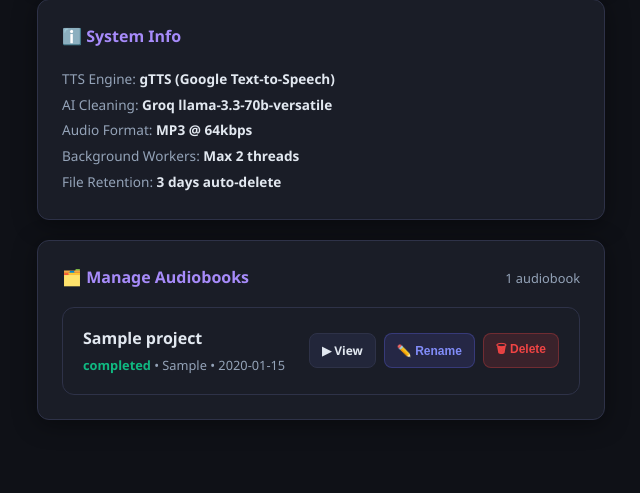
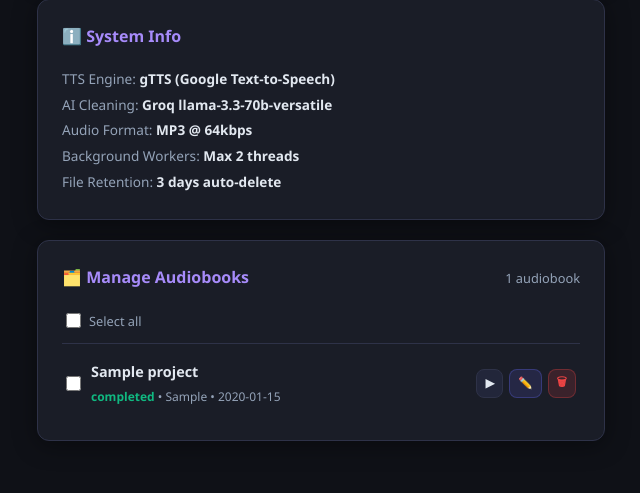
Before and after one commit to julisunkan/audio, a Flask app: page /julisunkan?key=julisunkan in a window 1280 px wide. Shown: the part 662-1155 px from the top of the page, without its empty margins (319-959 px from the left). Before the commit the page ends 1082 px from the top, so only its background shows below. Run offline with Flask 3, Linux system fonts and the light colour scheme; data comes from the database, SQL or seed files in the repository; both versions use the stored data as it was after the commit; tables that the repository leaves empty hold one stand-in row (values such as "Sample post").

Commit message:
Add bulk delete functionality to the admin audiobook management section
Update admin.html to include checkboxes for selecting multiple audiobooks, a "select all" option, and a bulk delete toolbar that appears when items are selected.

Replit-Commit-Author: Agent
Replit-Commit-Session-Id: a790d09c-19bb-468a-a0a6-331446d3e0b1
Replit-Commit-Checkpoint-Type: full_checkpoint
Replit-Commit-Event-Id: 59207851-b546-4bfa-96db-8f7724500c4d
Replit-Commit-Screenshot-Url: https://storage.googleapis.com/screenshot-production-us-central1/eb60b71f-6364-492d-82b8-b65b54adb03d/a790d09c-19bb-468a-a0a6-331446d3e0b1/K7Gt76K
Replit-Helium-Checkpoint-Created: true

```diff
--- a/templates/admin.html
+++ b/templates/admin.html
@@ -59,103 +59,226 @@
   </div>
 
   <div class="card" style="max-width:100%;">
-    <div style="display:flex;align-items:center;justify-content:space-between;flex-wrap:wrap;gap:10px;margin-bottom:16px;">
+    <!-- Header row -->
+    <div style="display:flex;align-items:center;justify-content:space-between;flex-wrap:wrap;gap:10px;margin-bottom:14px;">
       <div class="card-title" style="margin-bottom:0;">🗂️ Manage Audiobooks</div>
       <span id="admin-book-count" style="font-size:.8rem;color:var(--muted);"></span>
     </div>
+
+    <!-- Bulk action toolbar (hidden until items selected) -->
+    <div id="bulk-toolbar" style="display:none;align-items:center;justify-content:space-between;flex-wrap:wrap;gap:10px;
+         background:rgba(239,68,68,.08);border:1px solid rgba(239,68,68,.3);border-radius:10px;
+         padding:10px 14px;margin-bottom:12px;">
+      <div style="display:flex;align-items:center;gap:10px;">
+        <span id="bulk-count-label" style="font-size:.875rem;color:#ef4444;font-weight:600;"></span>
+        <button class="btn btn-sm" onclick="clearSelection()"
+          style="background:transparent;color:var(--muted);border:1px solid var(--border);font-size:.75rem;">
+          ✕ Deselect All
+        </button>
+      </div>
+      <button id="bulk-delete-btn" class="btn btn-sm" onclick="bulkDelete()"
+        style="background:rgba(239,68,68,.2);color:#ef4444;border:1px solid rgba(239,68,68,.5);font-size:.8rem;font-weight:600;">
+        🗑 Delete Selected
+      </button>
+    </div>
+
+    <!-- Select-all header (hidden until list loads) -->
+    <div id="select-all-row" style="display:none;align-items:center;gap:10px;padding:6px 4px;margin-bottom:6px;border-bottom:1px solid var(--border);">
+      <label style="display:flex;align-items:center;gap:8px;cursor:pointer;font-size:.8rem;color:var(--muted);user-select:none;">
+        <input type="checkbox" id="select-all-cb" onchange="toggleSelectAll(this.checked)"
+          style="width:15px;height:15px;accent-color:#ef4444;cursor:pointer;"/>
+        Select all
+      </label>
+    </div>
+
     <div id="admin-project-list">
       <div style="text-align:center;padding:20px;color:var(--muted);"><span class="spinner"></span> Loading…</div>
     </div>
   </div>
 </div>
 
+<style>
+.ab-row { display:flex;align-items:center;gap:10px;padding:10px 4px;border-bottom:1px solid var(--border);transition:background .15s; }
+.ab-row:last-child { border-bottom:none; }
+.ab-row.selected { background:rgba(239,68,68,.07);border-radius:8px; }
+.ab-row input[type=checkbox] { width:15px;height:15px;accent-color:#ef4444;cursor:pointer;flex-shrink:0; }
+</style>
+
 <script>
 (function () {
-  const ADMIN_KEY = "{{ admin_key }}";
-  const listEl    = document.getElementById("admin-project-list");
-  const countEl   = document.getElementById("admin-book-count");
-  let allProjects = [];
+  const ADMIN_KEY   = "{{ admin_key }}";
+  const listEl      = document.getElementById("admin-project-list");
+  const countEl     = document.getElementById("admin-book-count");
+  const toolbar     = document.getElementById("bulk-toolbar");
+  const bulkCountEl = document.getElementById("bulk-count-label");
+  const selectAllCb = document.getElementById("select-all-cb");
+  const selectAllRow= document.getElementById("select-all-row");
+  let allProjects   = [];
+  let selected      = new Set();
 
+  /* ── helpers ─────────────────────────────────────────── */
   function escH(s) {
     return String(s).replace(/&/g,"&amp;").replace(/</g,"&lt;").replace(/>/g,"&gt;");
   }
-
   function statusColor(s) {
-    return {completed:"var(--success)",processing:"var(--warning)",queued:"var(--accent)",failed:"var(--error)"}[s] || "var(--muted)";
+    return {completed:"var(--success)",processing:"var(--warning)",queued:"var(--accent)",failed:"var(--error)"}[s]||"var(--muted)";
   }
 
+  /* ── selection state ─────────────────────────────────── */
+  function updateToolbar() {
+    const n = selected.size;
+    toolbar.style.display    = n > 0 ? "flex" : "none";
+    bulkCountEl.textContent  = `${n} audiobook${n !== 1 ? "s" : ""} selected`;
+    // sync select-all checkbox state
+    if (selectAllCb) {
+      selectAllCb.checked       = n === allProjects.length && n > 0;
+      selectAllCb.indeterminate = n > 0 && n < allProjects.length;
+    }
+    // highlight rows
+    document.querySelectorAll(".ab-row").forEach(row => {
+      row.classList.toggle("selected", selected.has(row.dataset.id));
+      const cb = row.querySelector("input[type=checkbox]");
+      if (cb) cb.checked = selected.has(row.dataset.id);
+    });
+  }
+
+  function toggleRow(id, checked) {
+    checked ? selected.add(id) : selected.delete(id);
+    updateToolbar();
+  }
+
+  window.toggleSelectAll = function(checked) {
+    selected = checked ? new Set(allProjects.map(p => p.id)) : new Set();
+    updateToolbar();
+  };
+
+  window.clearSelection = function() {
+    selected.clear();
+    updateToolbar();
+  };
+
+  /* ── render ──────────────────────────────────────────── */
   function renderList() {
     if (allProjects.length === 0) {
       listEl.innerHTML = `<div style="text-align:center;padding:20px;color:var(--muted);">No audiobooks found.</div>`;
+      selectAllRow.style.display = "none";
       return;
     }
     countEl.textContent = `${allProjects.length} audiobook${allProjects.length !== 1 ? "s" : ""}`;
+    selectAllRow.style.display = "flex";
+
     listEl.innerHTML = allProjects.map(p => {
       const date = p.created_at ? p.created_at.split("T")[0] : "";
-      return `<div class="project-card" data-id="${p.id}" style="display:flex;align-items:center;justify-content:space-between;flex-wrap:wrap;gap:10px;">
+      const isSel = selected.has(p.id);
+      return `<div class="ab-row${isSel ? " selected" : ""}" data-id="${p.id}">
+        <input type="checkbox" ${isSel ? "checked" : ""}
+          onchange="toggleRow('${p.id}', this.checked)" title="Select"/>
         <div style="flex:1;min-width:0;">
-          <div class="project-name" style="white-space:nowrap;overflow:hidden;text-overflow:ellipsis;" title="${escH(p.name)}">${escH(p.name)}</div>
-          <div class="project-meta">
+          <div class="project-name" style="white-space:nowrap;overflow:hidden;text-overflow:ellipsis;font-size:.9rem;"
+               title="${escH(p.name)}">${escH(p.name)}</div>
+          <div class="project-meta" style="font-size:.75rem;">
             <span style="color:${statusColor(p.status)};font-weight:600;">${p.status}</span>
             &bull; ${escH(p.voice)} &bull; ${date}
           </div>
         </div>
-        <div style="display:flex;gap:8px;flex-shrink:0;">
-          <a href="/listen/${p.id}" target="_blank" class="btn btn-sm btn-secondary" style="font-size:.75rem;">▶ View</a>
-          <button class="btn btn-sm" style="background:rgba(99,102,241,.15);color:#818cf8;border:1px solid rgba(99,102,241,.3);font-size:.75rem;"
-            onclick="adminRename('${p.id}', this)">✏️ Rename</button>
-          <button class="btn btn-sm" style="background:rgba(239,68,68,.15);color:#ef4444;border:1px solid rgba(239,68,68,.3);font-size:.75rem;"
-            onclick="adminDelete('${p.id}', this)">🗑 Delete</button>
+        <div style="display:flex;gap:6px;flex-shrink:0;">
+          <a href="/listen/${p.id}" target="_blank" class="btn btn-sm btn-secondary" style="font-size:.72rem;padding:4px 8px;">▶</a>
+          <button class="btn btn-sm" style="background:rgba(99,102,241,.15);color:#818cf8;border:1px solid rgba(99,102,241,.3);font-size:.72rem;padding:4px 8px;"
+            onclick="adminRename('${p.id}', this)">✏️</button>
+          <button class="btn btn-sm" style="background:rgba(239,68,68,.15);color:#ef4444;border:1px solid rgba(239,68,68,.3);font-size:.72rem;padding:4px 8px;"
+            onclick="adminDelete('${p.id}', this)">🗑</button>
         </div>
       </div>`;
     }).join("");
   }
 
+  /* ── load ────────────────────────────────────────────── */
   async function loadAll() {
     allProjects = [];
     let offset = 0;
     while (true) {
-      const res = await fetch(`/api/projects?offset=${offset}`);
+      const res  = await fetch(`/api/projects?offset=${offset}`);
       const page = await res.json();
       if (!page.length) break;
       allProjects.push(...page);
       if (page.length < 10) break;
       offset += page.length;
     }
+    selected.clear();
     renderList();
   }
 
+  /* ── single delete ───────────────────────────────────── */
   window.adminDelete = async function(id, btn) {
     if (!confirm("Permanently delete this audiobook? This cannot be undone.")) return;
-    btn.disabled = true;
+    btn.disabled    = true;
     btn.textContent = "…";
     try {
       const res  = await fetch(`/api/project/${id}/delete?key=${ADMIN_KEY}`, { method: "POST" });
       const data = await res.json();
       if (!res.ok) throw new Error(data.error || "Delete failed");
       allProjects = allProjects.filter(p => p.id !== id);
+      selected.delete(id);
       renderList();
+      updateToolbar();
       notify("Audiobook deleted.", "success");
     } catch (err) {
       notify(err.message, "error");
-      btn.disabled = false;
-      btn.textContent = "🗑 Delete";
+      btn.disabled    = false;
+      btn.textContent = "🗑";
     }
   };
 
+  /* ── bulk delete ─────────────────────────────────────── */
+  window.bulkDelete = async function() {
+    const ids = [...selected];
+    if (!ids.length) return;
+    const n   = ids.length;
+    if (!confirm(`Permanently delete ${n} audiobook${n !== 1 ? "s" : ""}? This cannot be undone.`)) return;
+
+    const bulkBtn       = document.getElementById("bulk-delete-btn");
+    bulkBtn.disabled    = true;
+    bulkBtn.textContent = `Deleting ${n}…`;
+
+    let deleted = 0, failed = 0;
+    await Promise.all(ids.map(async id => {
+      try {
+        const res = await fetch(`/api/project/${id}/delete?key=${ADMIN_KEY}`, { method: "POST" });
+        if (!res.ok) throw new Error();
+        deleted++;
+        allProjects = allProjects.filter(p => p.id !== id);
+        selected.delete(id);
+      } catch {
+        failed++;
+      }
+    }));
+
+    renderList();
+    updateToolbar();
+    bulkBtn.disabled    = false;
+    bulkBtn.textContent = "🗑 Delete Selected";
+
+    if (failed === 0) {
+      notify(`${deleted} audiobook${deleted !== 1 ? "s" : ""} deleted.`, "success");
+    } else {
+      notify(`${deleted} deleted, ${failed} failed.`, "warning");
+    }
+  };
+
+  /* ── rename ──────────────────────────────────────────── */
   window.adminRename = async function(id, btn) {
-    const card = document.querySelector(`.project-card[data-id="${id}"]`);
-    const nameEl = card?.querySelector(".project-name");
+    const card    = document.querySelector(`.ab-row[data-id="${id}"]`);
+    const nameEl  = card?.querySelector(".project-name");
     const current = nameEl ? nameEl.textContent : "";
     const newName = prompt("New name for this audiobook:", current);
     if (!newName || newName.trim() === "" || newName.trim() === current) return;
-    btn.disabled = true;
+    btn.disabled    = true;
     btn.textContent = "…";
     try {
       const res  = await fetch(`/api/project/${id}/rename?key=${ADMIN_KEY}`, {
-        method: "POST",
+        method:  "POST",
         headers: { "Content-Type": "application/json" },
-        body: JSON.stringify({ name: newName.trim() })
+        body:    JSON.stringify({ name: newName.trim() })
       });
       const data = await res.json();
       if (!res.ok) throw new Error(data.error || "Rename failed");
@@ -166,8 +289,8 @@
     } catch (err) {
       notify(err.message, "error");
     } finally {
-      btn.disabled = false;
-      btn.textContent = "✏️ Rename";
+      btn.disabled    = false;
+      btn.textContent = "✏️";
     }
   };
 
```
Also changed, not shown: database.db, 5 other files.
